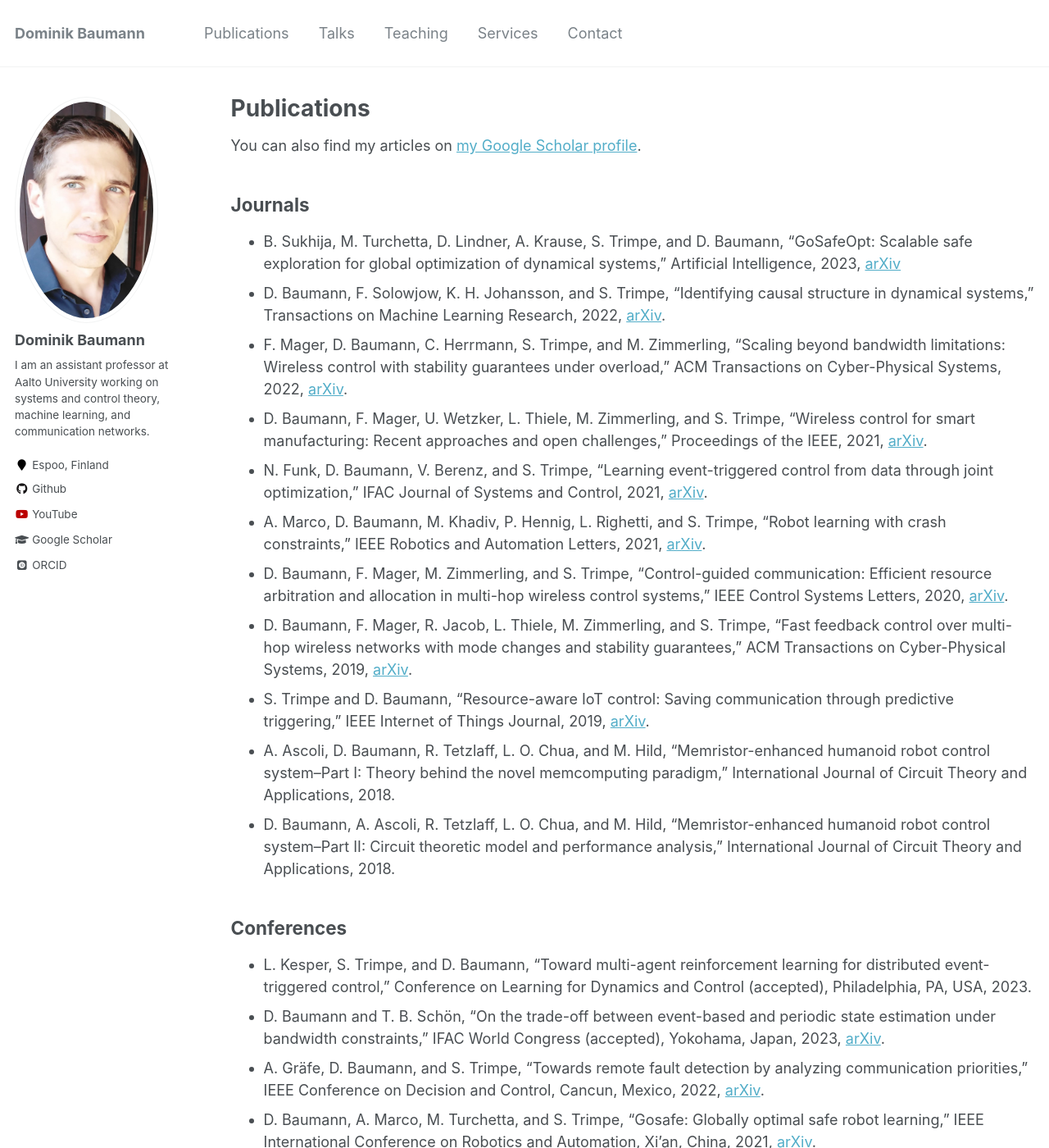
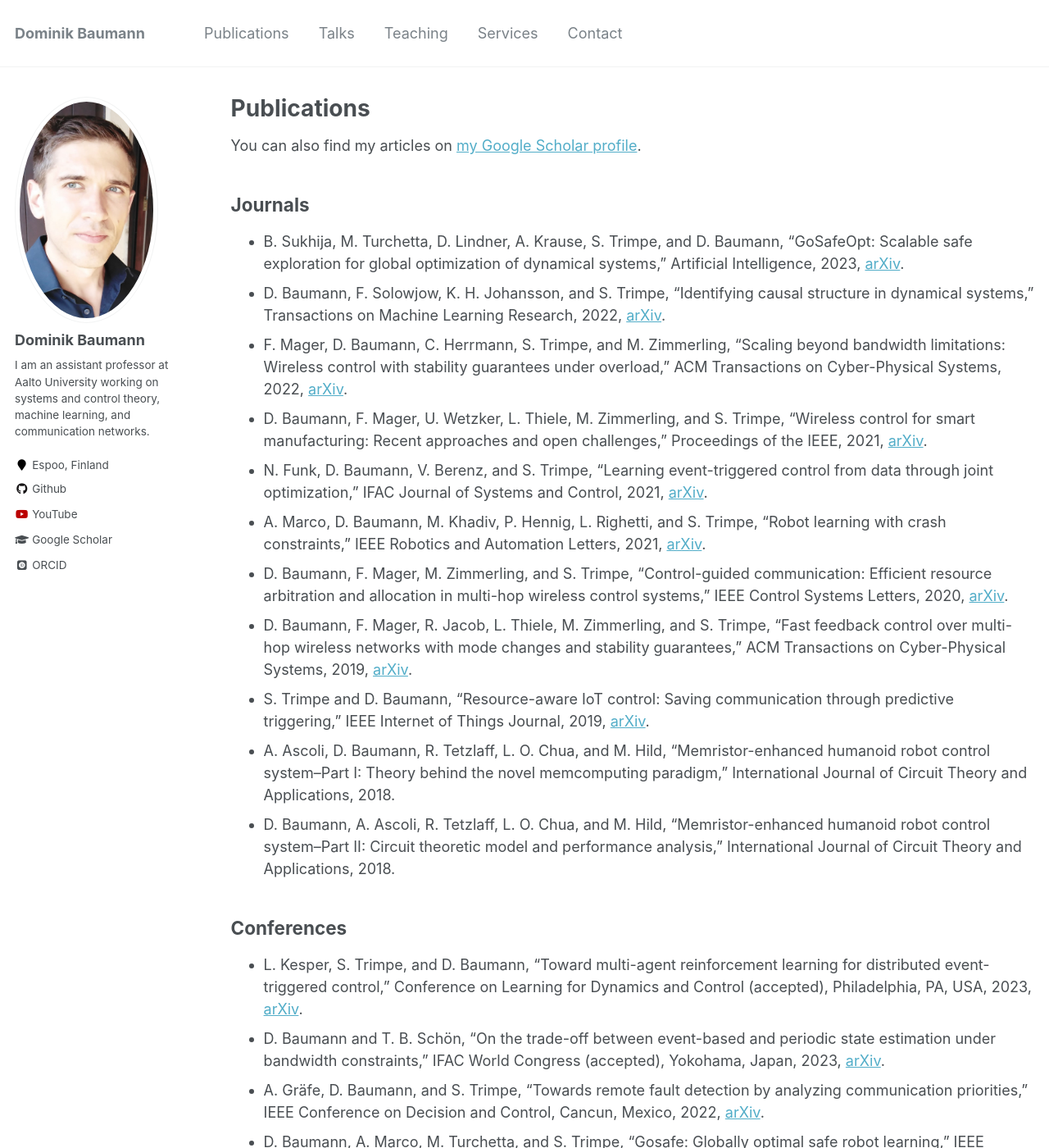
Before and after one commit to baumanndominik/baumanndominik.github.io, a Jekyll site: the page built from _pages/publications.md, in a window 1280 px wide and 1400 px high. Shown: the whole window at 82% size. Built offline with Jekyll 4.4.1, drawn with Linux system fonts in a browser that asks for light colours; some web fonts are replaced.

Commit message:
new arXiv paper

```diff
--- a/_pages/publications.md
+++ b/_pages/publications.md
@@ -9,7 +9,7 @@ You can also find my articles on [my Google Scholar profile](https://scholar.goo
 
 ## Journals
 
-* B. Sukhija, M. Turchetta, D. Lindner, A. Krause, S. Trimpe, and D. Baumann, "GoSafeOpt: Scalable safe exploration for global optimization of dynamical systems," Artificial Intelligence, 2023, [arXiv](https://arxiv.org/abs/2201.09562)
+* B. Sukhija, M. Turchetta, D. Lindner, A. Krause, S. Trimpe, and D. Baumann, "GoSafeOpt: Scalable safe exploration for global optimization of dynamical systems," Artificial Intelligence, 2023, [arXiv](https://arxiv.org/abs/2201.09562).
 * D. Baumann, F. Solowjow, K. H. Johansson, and S. Trimpe, "Identifying causal structure in dynamical systems," Transactions on Machine Learning Research, 2022, [arXiv](https://arxiv.org/abs/2006.03906).
 * F. Mager, D. Baumann, C. Herrmann, S. Trimpe, and M. Zimmerling, “Scaling beyond bandwidth limitations: Wireless control with stability guarantees under overload,” ACM Transactions on Cyber-Physical Systems, 2022, [arXiv](https://arxiv.org/abs/2104.07989).
 * D. Baumann, F. Mager, U. Wetzker, L. Thiele, M. Zimmerling, and S. Trimpe, “Wireless control for smart manufacturing: Recent approaches and open challenges,” Proceedings of the IEEE, 2021, [arXiv](https://arxiv.org/abs/2010.09087).
@@ -23,7 +23,7 @@ You can also find my articles on [my Google Scholar profile](https://scholar.goo
 
 ## Conferences
 
-* L. Kesper, S. Trimpe, and D. Baumann, "Toward multi-agent reinforcement learning for distributed event-triggered control," Conference on Learning for Dynamics and Control (accepted), Philadelphia, PA, USA, 2023.
+* L. Kesper, S. Trimpe, and D. Baumann, "Toward multi-agent reinforcement learning for distributed event-triggered control," Conference on Learning for Dynamics and Control (accepted), Philadelphia, PA, USA, 2023, [arXiv](http://arxiv.org/abs/2305.08723).
 * D. Baumann and T. B. Schön, "On the trade-off between event-based and periodic state estimation under bandwidth constraints," IFAC World Congress (accepted), Yokohama, Japan, 2023, [arXiv](https://arxiv.org/abs/2304.00559).
 * A. Gräfe, D. Baumann, and S. Trimpe, "Towards remote fault detection by analyzing communication priorities," IEEE Conference on Decision and Control, Cancun, Mexico, 2022, [arXiv](https://arxiv.org/abs/2209.15498).
 * D. Baumann, A. Marco, M. Turchetta, and S. Trimpe, “Gosafe: Globally optimal safe robot learning,” IEEE International Conference on Robotics and Automation, Xi’an, China, 2021, [arXiv](https://arxiv.org/abs/2105.13281).
```
